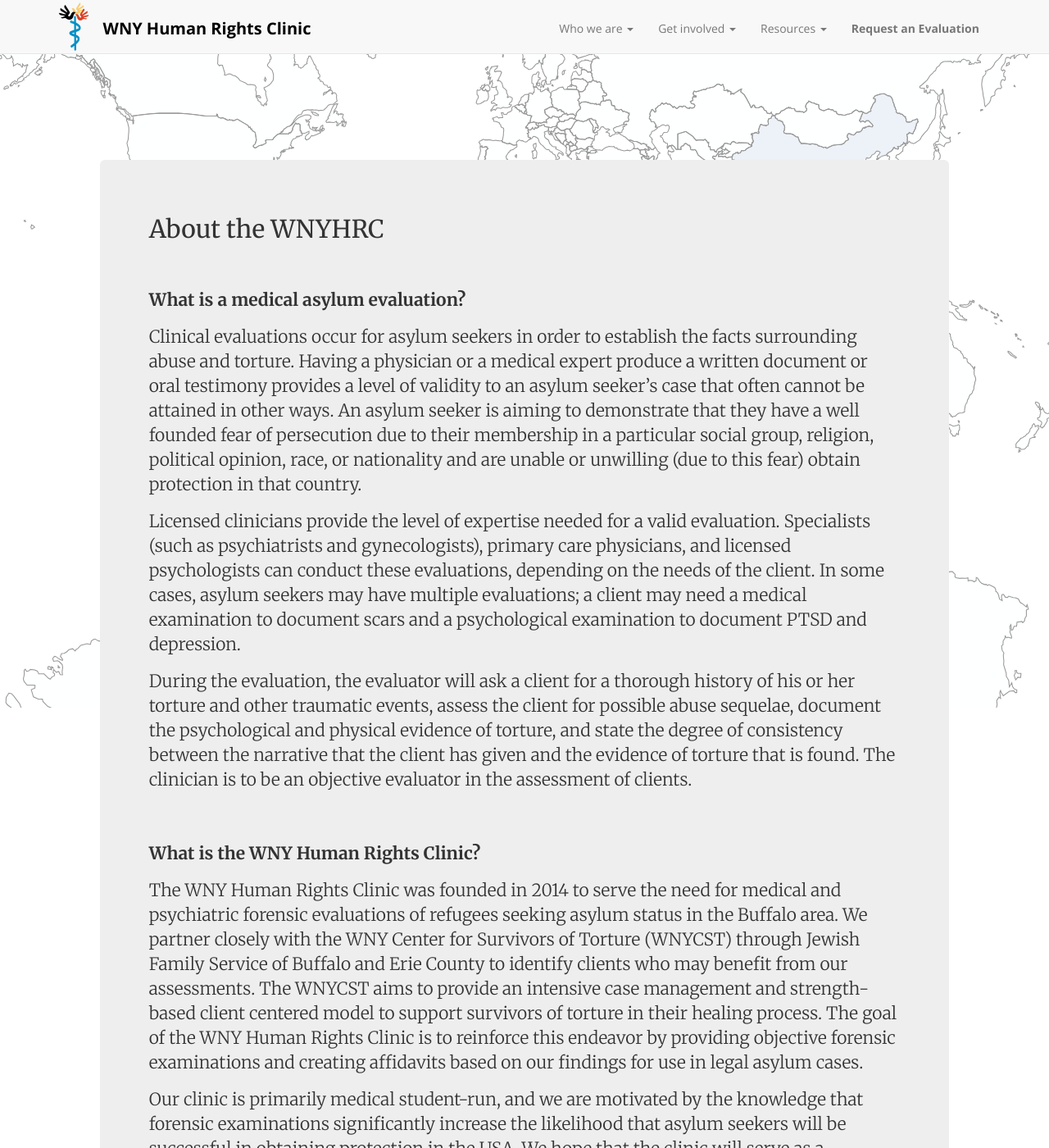
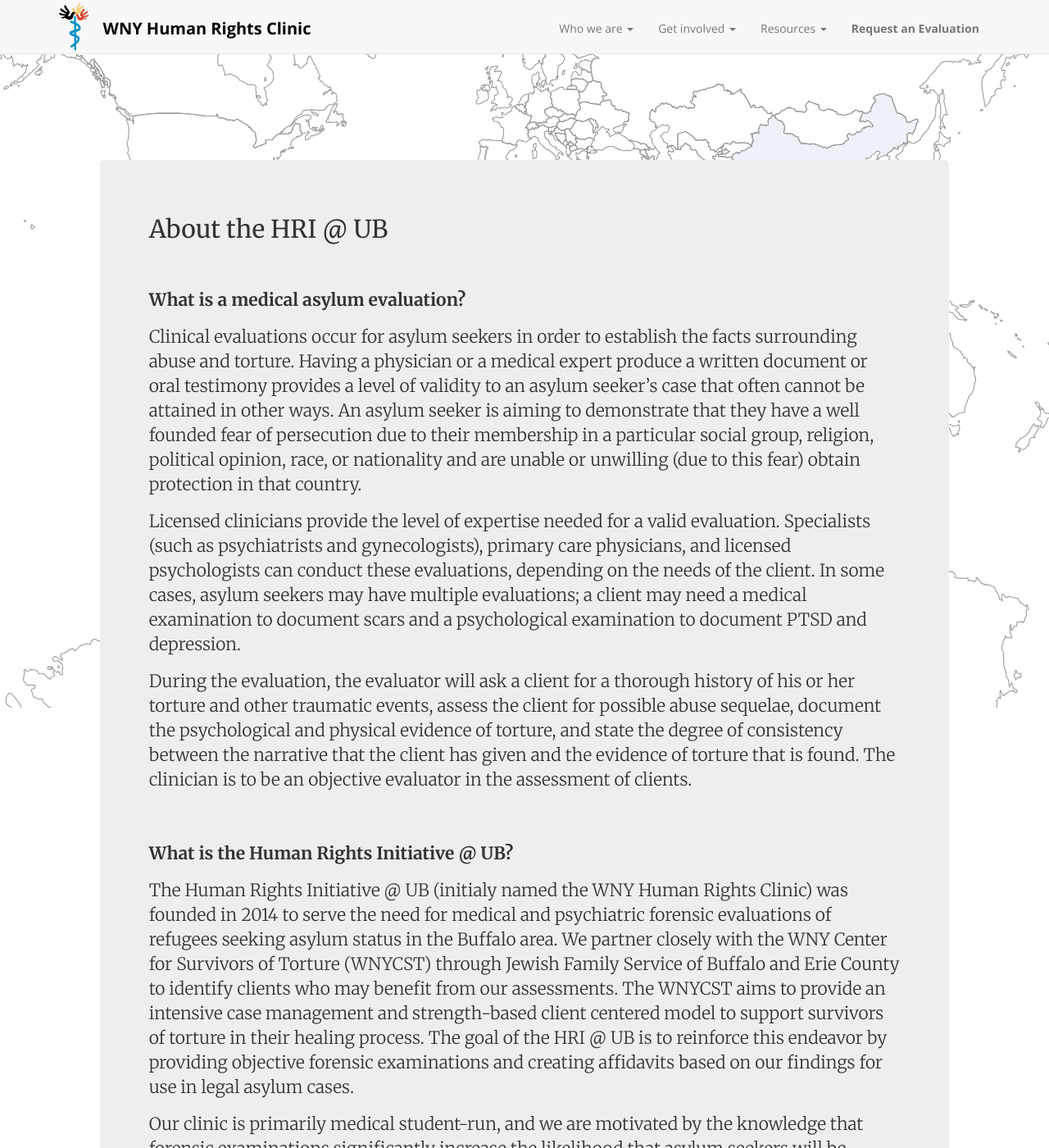
Before and after one commit to bquarant/hribuffalo, a Jekyll site: the page built from about.md, in a window 1280 px wide and 1400 px high, scrolled down 266 px. Shown: the whole window at 82% size. Built offline with Jekyll 4.4.1, drawn with Linux system fonts in a browser that asks for light colours; comment, search, counter and statistics services are not loaded.

Commit message:
updating root content pages

```diff
--- a/about.md
+++ b/about.md
@@ -1,6 +1,6 @@
 ---
 layout: page
-title: About the WNYHRC
+title: About the HRI @ UB
 permalink: /about/
 ---
 <br>
@@ -15,9 +15,9 @@
 
 <br>
 
-**What is the WNY Human Rights Clinic?**
+**What is the Human Rights Initiative @ UB?**
 
-The WNY Human Rights Clinic was founded in 2014 to serve the need for medical and psychiatric forensic evaluations of refugees seeking asylum status in the Buffalo area. We partner closely with the WNY Center for Survivors of Torture (WNYCST) through Jewish Family Service of Buffalo and Erie County to identify clients who may benefit from our assessments. The WNYCST aims to provide an intensive case management and strength-based client centered model to support survivors of torture in their healing process. The goal of the WNY Human Rights Clinic is to reinforce this endeavor by providing objective forensic examinations and creating affidavits based on our findings for use in legal asylum cases.
+The Human Rights Initiative @ UB (initialy named the WNY Human Rights Clinic) was founded in 2014 to serve the need for medical and psychiatric forensic evaluations of refugees seeking asylum status in the Buffalo area. We partner closely with the WNY Center for Survivors of Torture (WNYCST) through Jewish Family Service of Buffalo and Erie County to identify clients who may benefit from our assessments. The WNYCST aims to provide an intensive case management and strength-based client centered model to support survivors of torture in their healing process. The goal of the HRI @ UB is to reinforce this endeavor by providing objective forensic examinations and creating affidavits based on our findings for use in legal asylum cases.
 
 Our clinic is primarily medical student-run, and we are motivated by the knowledge that forensic examinations significantly increase the likelihood that asylum seekers will be successful in obtaining protection in the USA. We hope that the clinic will serve as a beneficial tool to educate volunteers about the struggles of our clients, the legal side of asylum-seeking, and the performance of forensic examinations.
 
```
Also changed, not shown: donate.md (+1 -1 lines), interpreters.md (+1 -1 lines), medical-students.md (+2 -2 lines), README.md.
